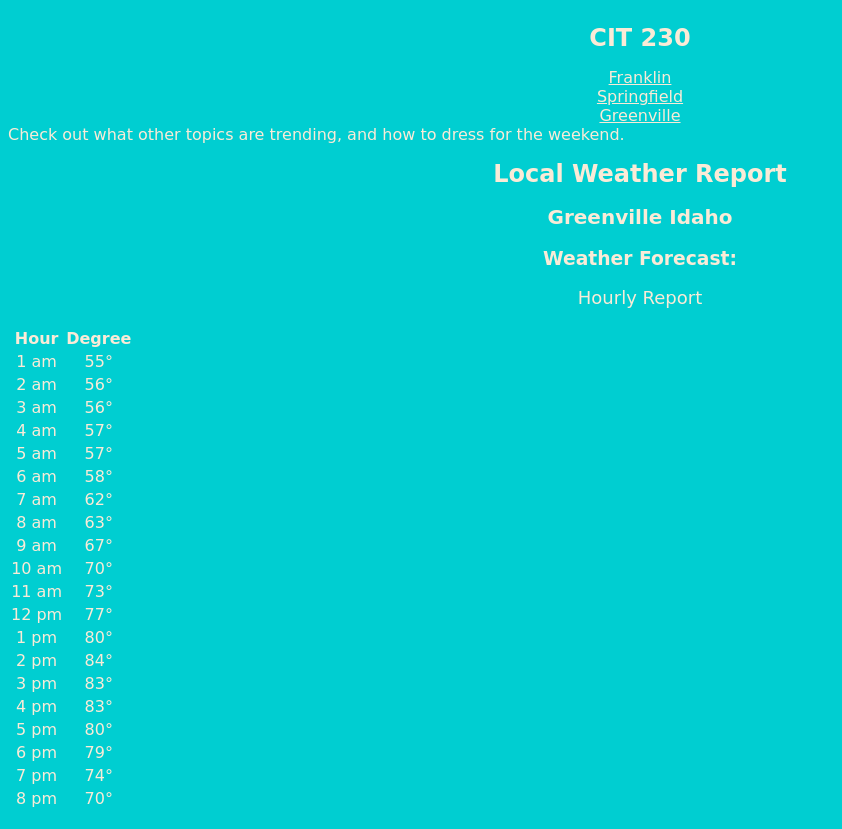
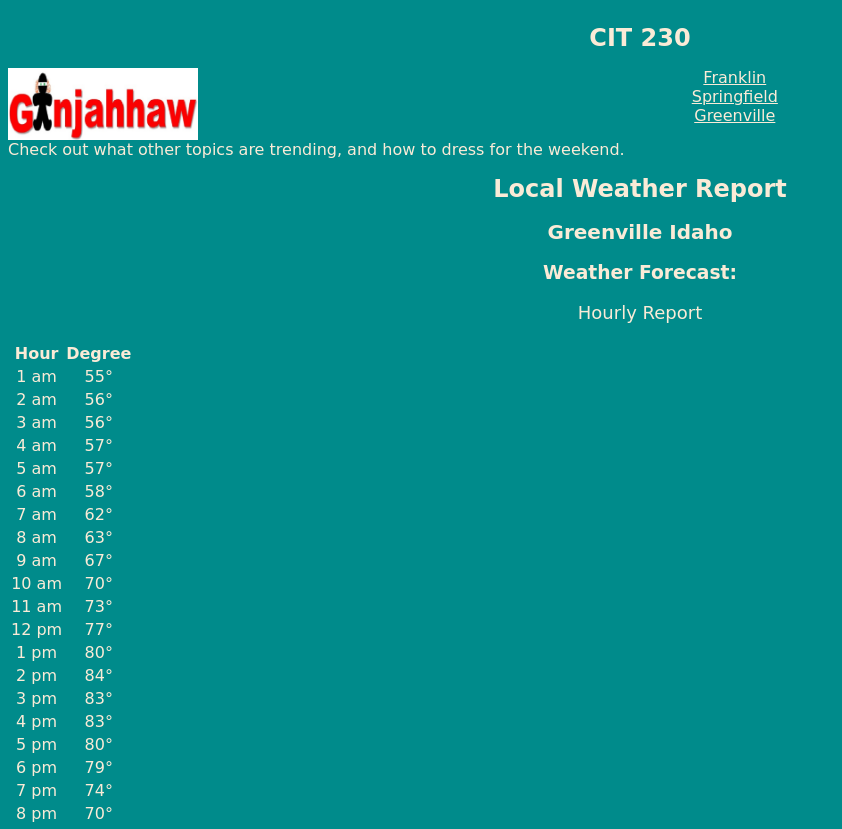
Before and after one commit to ginjahhaw/ginjahhaw.github.io, a plain HTML site: page homework/greenville.html in a window 1280 px wide. Shown: the top 829 px of the page, without its empty margins (0-842 px from the left). Drawn offline with Linux system fonts and the light colour scheme.

Commit message:
made a crappy logo

```diff
--- a/homework/css/weather.css
+++ b/homework/css/weather.css
@@ -5,12 +5,16 @@ flex-direction: column;
 text-align: center;
 
 }
+.logo {
+    width: 15%;
+ height:25%
+}
 
 table{display: none;
 
 }
 *{
-    background-color:darkturquoise;
+    background-color:darkcyan;
     color: antiquewhite;
     font-family: cursive;
 
--- a/homework/greenville.html
+++ b/homework/greenville.html
@@ -10,6 +10,7 @@
 <body>
     <header>
         <h1>CIT 230</h1> </header>
+    <img class="logo" alt="Ginjahhaw" src="../images/logo.jpg">
     <nav> <a href="../homework/mobileweathersite.html" title="">Franklin</a>
         <br> <a href="../homework/greenville.html" title="">Springfield</a>
         <br> <a href="../homework/greenville.html" title="">Greenville</a> </nav>
@@ -71,7 +72,6 @@
                     <td>12 pm</td>
                     <td>77&deg;</td>
                 </tr>
-
                 <tr>
                     <td>1 pm</td>
                     <td>80&deg;</td>
@@ -106,14 +106,8 @@
                 </tr>
         </table>
         <blockquote>Greenville is looking a little warm in the next couple days we have an over all warm day especially toward the evening. The wind will be aroud 15-20 mph, a light jacket is recommended seeing as we see about a 70% chance of precipitation. </blockquote>
-            <p class="title"> Average of Today Looks Sunny</p> <img class="sun" alt="Thuder Storms" src="../images/thunderstorm-clipart-kajGjn-clipart.png">
-            <img class="mobile" alt="Mobile Screen" src="../images/smallscreen.jpg">
-            <img class="medium" alt="mediumscreen" src="/images/mediumscreen.jpg">
-            <img class="large" alt="largescreen" src="/images/largescreen.jpg">
-
-        </main>
+        <p class="title"> Average of Today Looks Sunny</p> <img class="sun" alt="Thuder Storms" src="../images/thunderstorm-clipart-kajGjn-clipart.png"> <img class="mobile" alt="Mobile Screen" src="../images/smallscreen.jpg"> <img class="medium" alt="mediumscreen" src="/images/mediumscreen.jpg"> <img class="large" alt="largescreen" src="/images/largescreen.jpg"> </main>
     <footer>
-
         <ul>
             <li>&copy;2016</li>
             <li> Heidi Winters </li>
@@ -121,7 +115,6 @@
         </ul>
         <p> </p>
     </footer>
-
 </body>
 
 </html>
```
Also changed, not shown: images/logo.jpg (added). Lines whose indentation alone changed are shown as unchanged.
